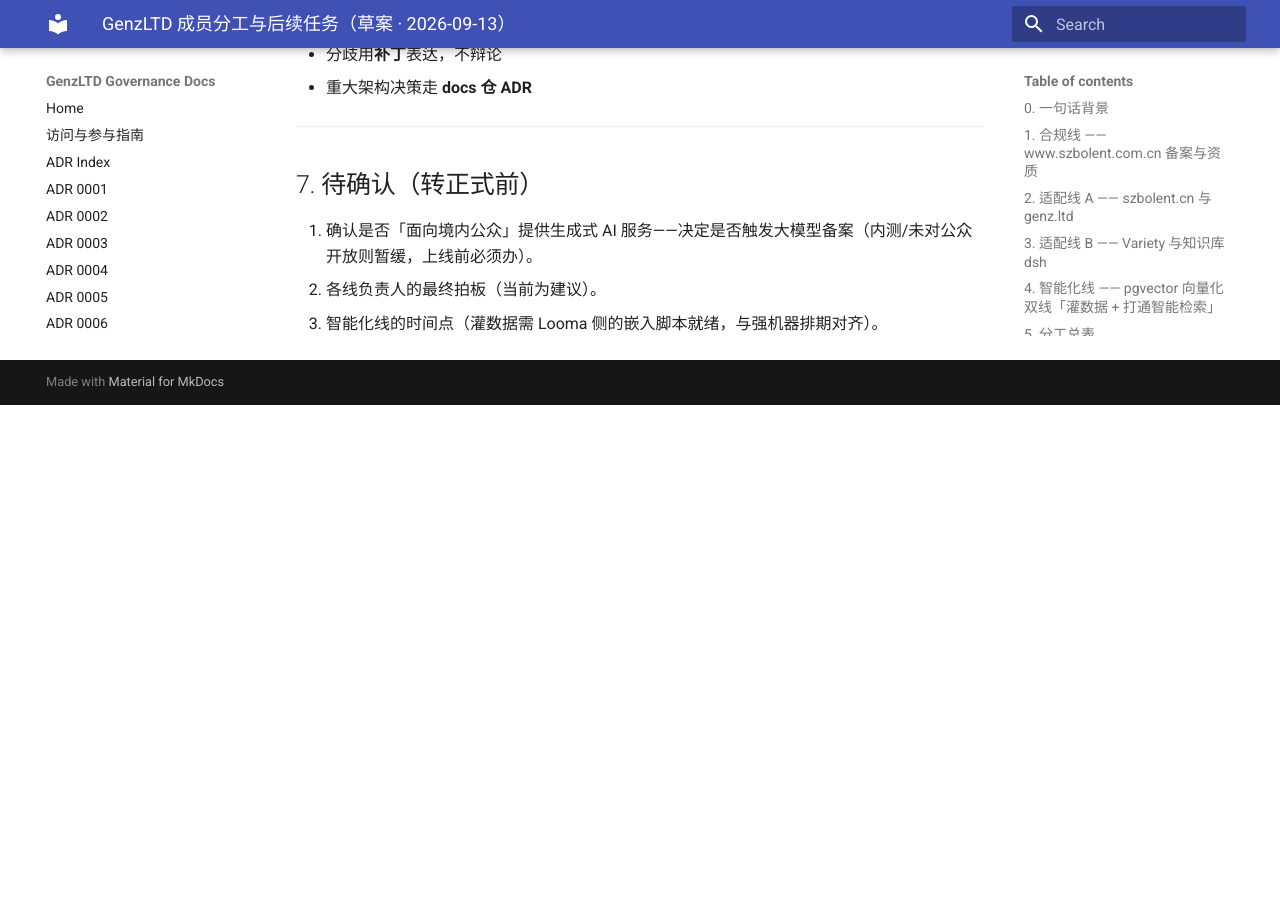
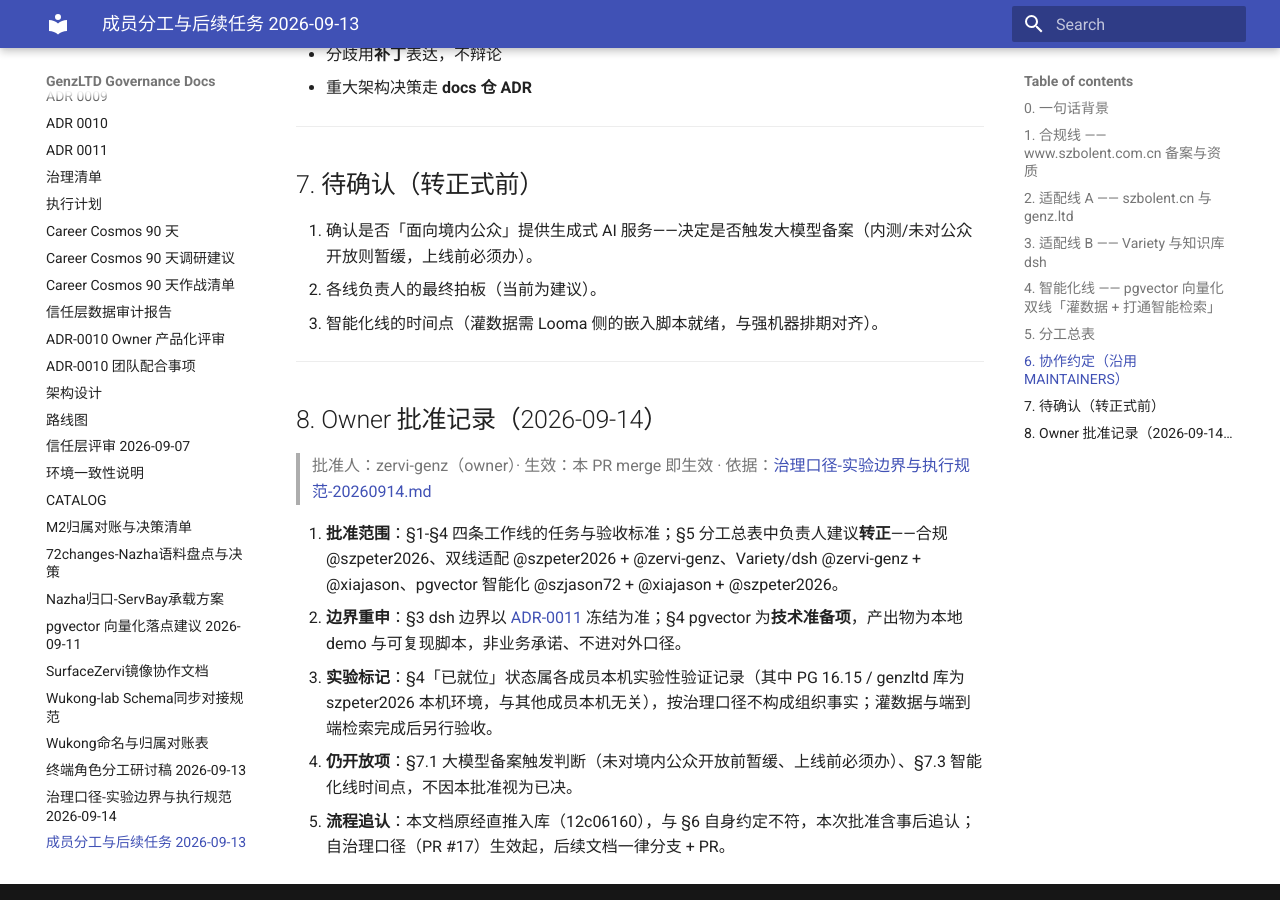
Before and after one commit to GenzLTD/docs, an MkDocs documentation site: the page built from docs/成员分工与后续任务-20260913.md, in a window 1280 px wide and 900 px high, scrolled down 2709 px. Built offline with MkDocs 1.6.1 and Material for MkDocs 9.7.7, drawn with Linux system fonts in a browser that asks for light colours; before the commit the page ends 3114 px from its top, so only the background shows below that; some of the changed text lies outside the part shown.

Commit message:
docs: 成员分工与后续任务 owner 批准转正（2026-09-14）
- 文档状态：草案 → 已批准（Owner Directive 2026-09-14）
- 追加 §8 Owner 批准记录：§5 负责人建议转正；dsh 冻结（ADR-0011）与 pgvector 技术准备项边界重申；§4 本机状态标记为实验性验证记录（不构成组织事实）；§7.1/§7.3 仍开放；直推入库事后追认，后续一律分支+PR
- README.md 索引 + mkdocs.yml nav 登记
- 依据 owner 2026-09-14 指令与治理口径（PR #17）

```diff
--- a/docs/成员分工与后续任务-20260913.md
+++ b/docs/成员分工与后续任务-20260913.md
@@ -1,6 +1,6 @@
 # GenzLTD 成员分工与后续任务（草案 · 2026-09-13）
 
-> 状态：**草案** —— 负责人为建议，待成员确认后转正式。
+> 状态：**已批准（Owner Directive 2026-09-14）** —— 负责人自批准起生效；开放项与批准边界见 [§8 Owner 批准记录](#8-owner-批准记录2026-09-14)。
 > 关联：[90天主线作战清单.md](./90天主线作战清单.md) · [COMMERCE_ENTITY_DECISION.md](./COMMERCE_ENTITY_DECISION.md) · [SZBOLENT_COM_CN_CUTOVER_CHECKLIST.md](./SZBOLENT_COM_CN_CUTOVER_CHECKLIST.md) · [YEDALL_LOOMA_BOUNDARY.md](./YEDALL_LOOMA_BOUNDARY.md)
 
 ## 0. 一句话背景
@@ -97,3 +97,16 @@
 1. 确认是否「面向境内公众」提供生成式 AI 服务——决定是否触发大模型备案（内测/未对公众开放则暂缓，上线前必须办）。
 2. 各线负责人的最终拍板（当前为建议）。
 3. 智能化线的时间点（灌数据需 Looma 侧的嵌入脚本就绪，与强机器排期对齐）。
+
+
+---
+
+## 8. Owner 批准记录（2026-09-14）
+
+> 批准人：zervi-genz（owner）· 生效：本 PR merge 即生效 · 依据：[治理口径-实验边界与执行规范-20260914.md](./治理口径-实验边界与执行规范-20260914.md)
+
+1. **批准范围**：§1-§4 四条工作线的任务与验收标准；§5 分工总表中负责人建议**转正**——合规 @szpeter2026、双线适配 @szpeter2026 + @zervi-genz、Variety/dsh @zervi-genz + @xiajason、pgvector 智能化 @szjason72 + @xiajason + @szpeter2026。
+2. **边界重申**：§3 dsh 边界以 [ADR-0011](./adrs/0011-dsh-bridle-freeze-career-cosmos.md) 冻结为准；§4 pgvector 为**技术准备项**，产出物为本地 demo 与可复现脚本，非业务承诺、不进对外口径。
+3. **实验标记**：§4「已就位」状态属各成员本机实验性验证记录（其中 PG 16.15 / genzltd 库为 szpeter2026 本机环境，与其他成员本机无关），按治理口径不构成组织事实；灌数据与端到端检索完成后另行验收。
+4. **仍开放项**：§7.1 大模型备案触发判断（未对境内公众开放前暂缓、上线前必须办）、§7.3 智能化线时间点，不因本批准视为已决。
+5. **流程追认**：本文档原经直推入库（12c06160），与 §6 自身约定不符，本次批准含事后追认；自治理口径（PR #17）生效起，后续文档一律分支 + PR。
--- a/mkdocs.yml
+++ b/mkdocs.yml
@@ -66,3 +66,4 @@
   - Wukong命名与归属对账表: Wukong-命名与归属对账表.md
   - 终端角色分工研讨稿 2026-09-13: 终端角色分工-研讨稿-20260913.md
   - 治理口径-实验边界与执行规范 2026-09-14: 治理口径-实验边界与执行规范-20260914.md
+  - 成员分工与后续任务 2026-09-13: 成员分工与后续任务-20260913.md
```
Also changed, not shown: README.md (+2 -1 lines).
